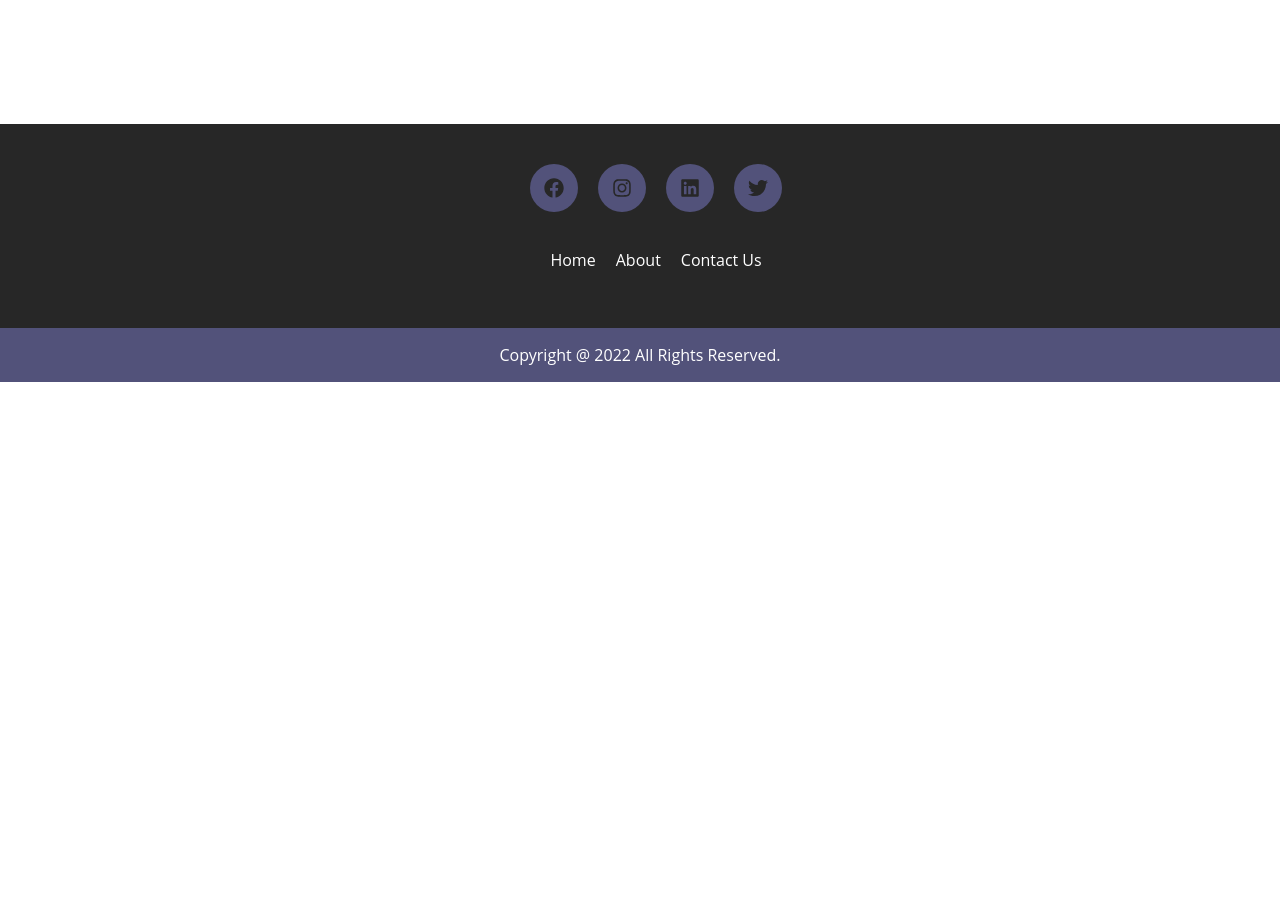
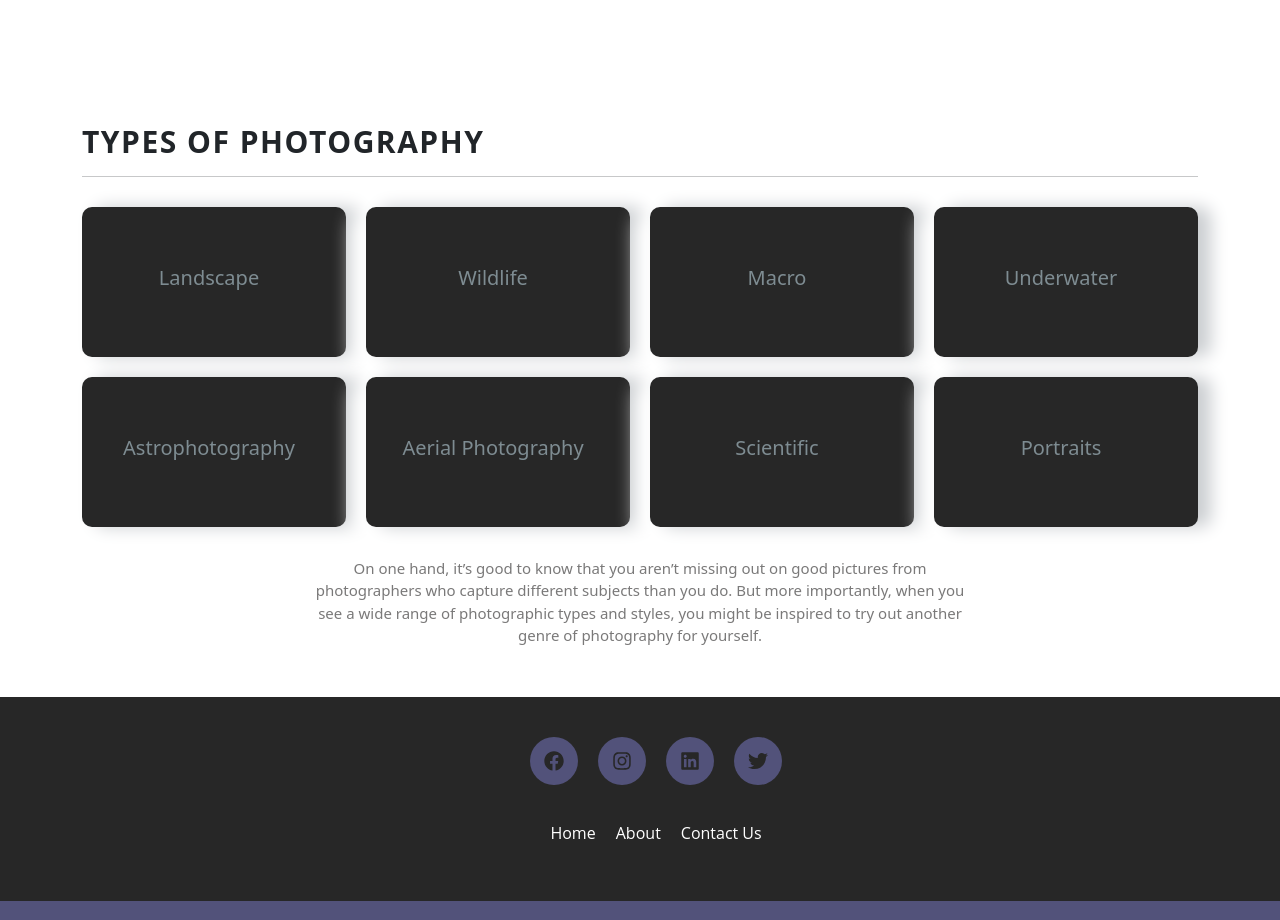
Before and after one commit to Sharif101/Shutterup-client-, a React (Create React App) app: page / in a window 1280 px wide. Shown: the part 1300-2220 px from the top of the page. Before the commit the page ends 1682 px from the top, so only its background shows below. Built offline with nearby package versions, Linux system fonts and the light colour scheme; no server answers.

Commit message:
another section added

```diff
--- a/src/Pages/Home/Home.css
+++ b/src/Pages/Home/Home.css
@@ -86,6 +86,55 @@
     font-weight: 500;
 }
 
+/* .single-srvice
+{
+    background-color: #272727;
+    color: #7e8c92;
+    height: 150px;
+    display: flex;
+    align-items: center;
+    justify-content: center;
+    border-radius: 10px;
+    padding-right: 10px;
+} */
+.ser h2{
+    font-size: 30px;
+    font-weight: 700;
+    text-transform: uppercase;
+    letter-spacing: 1.5px;
+}
+.services
+{
+
+    display: grid;
+    grid-template-columns: repeat(4, 1fr);
+    grid-gap: 20px;
+    margin-top: 30px;
+}
+.single-srvice
+{
+    background-color: #272727;
+    color: #7e8c92;
+    height: 150px;
+    display: flex;
+    align-items: center;
+    justify-content: center;
+    border-radius: 10px;
+    padding-right: 10px;
+    box-shadow: 13px 0px 17px #cbced1, -13px 9px 20px #fff;
+}
+.ser .ser-text{
+    width: 60%;
+    text-align: center;
+    margin: 0 auto;
+}
+.ser .ser-text p
+{
+    font-size: 15px;
+    color: rgb(122, 121, 121);
+    margin: 30px 0;
+}
+
 @media screen and (max-width:576px) {
     .slide img
     {
@@ -120,4 +169,20 @@
         {
             margin-top: 20px;
         }
+
+        .services
+            {
+                display: grid;
+                grid-template-columns: repeat(1, 1fr);
+                grid-gap: 20px
+            }
+            .ser .ser-text{
+                width: 100%;
+                text-align: center;
+                margin: 0 auto;
+            }
+            .ser h2{
+                font-size: 20px;
+                letter-spacing: 0px;
+            }
 }
--- a/src/Pages/Home/Home.js
+++ b/src/Pages/Home/Home.js
@@ -86,6 +86,47 @@ const Home = () => {
           </Col>
         </Row>
       </div>
+
+      {/* ----------------------------------- */}
+      <div className="ser">
+        <h2>Types of Photography</h2>
+        <hr />
+        <div className="services">
+          <div className="single-srvice">
+            <h5>Landscape</h5>
+          </div>
+          <div className="single-srvice">
+            <h5>Wildlife</h5>
+          </div>
+          <div className="single-srvice">
+            <h5>Macro</h5>
+          </div>
+          <div className="single-srvice">
+            <h5>Underwater</h5>
+          </div>
+          <div className="single-srvice">
+            <h5>Astrophotography</h5>
+          </div>
+          <div className="single-srvice">
+            <h5>Aerial Photography</h5>
+          </div>
+          <div className="single-srvice">
+            <h5>Scientific</h5>
+          </div>
+          <div className="single-srvice">
+            <h5>Portraits</h5>
+          </div>
+        </div>
+        <div className="ser-text">
+          <p>
+            On one hand, it’s good to know that you aren’t missing out on good
+            pictures from photographers who capture different subjects than you
+            do. But more importantly, when you see a wide range of photographic
+            types and styles, you might be inspired to try out another genre of
+            photography for yourself.{" "}
+          </p>
+        </div>
+      </div>
     </div>
   );
 };
```
